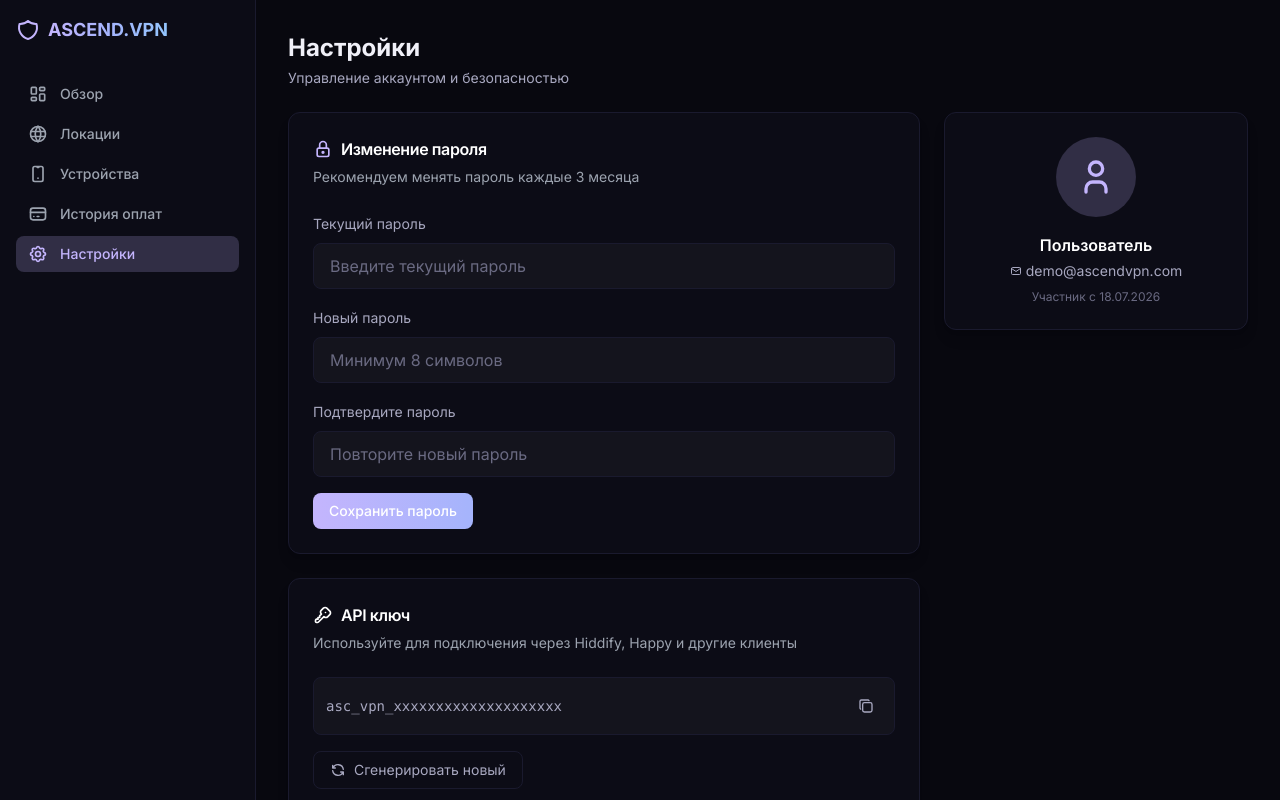
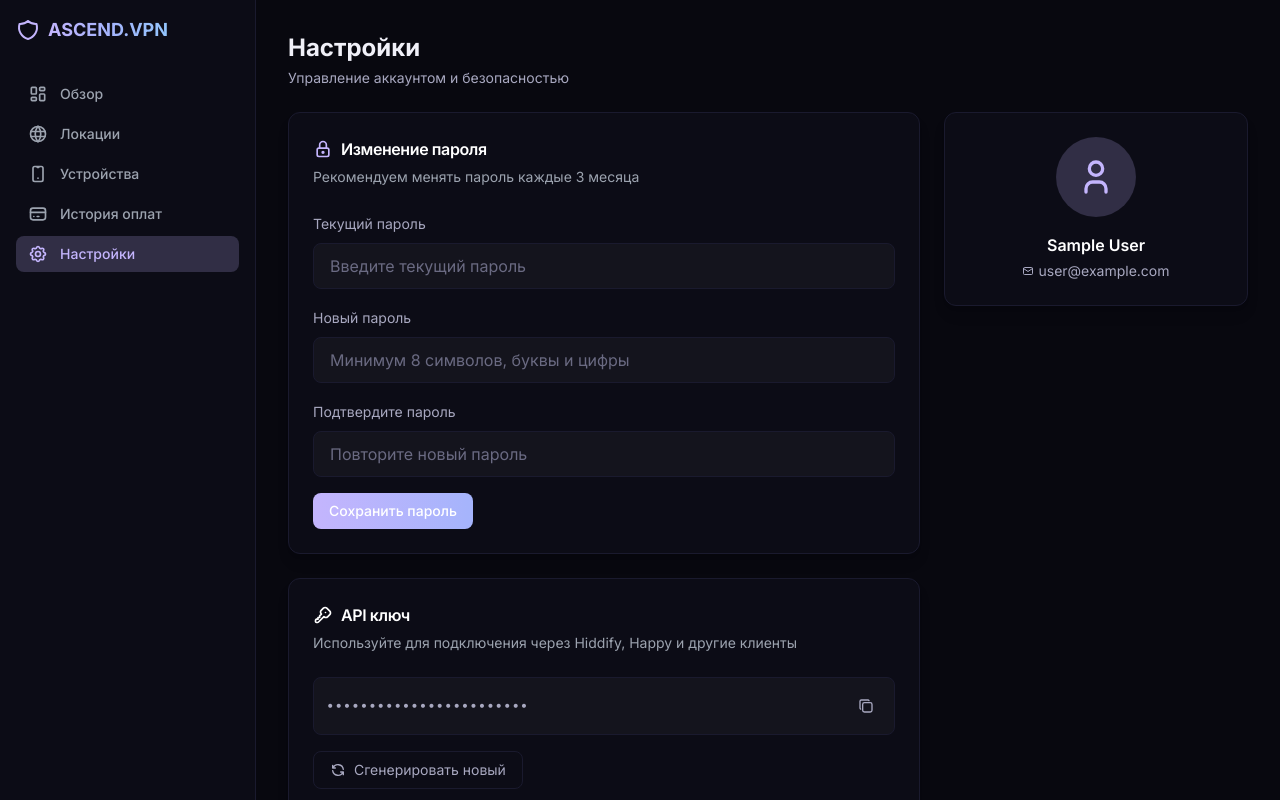
Before and after one commit to Ap3x0s/ascend.vpn, a Next.js app: page /dashboard/settings in a window 1280 px wide. Shown: the top 800 px of the page. Built offline with nearby package versions, Linux system fonts and the light colour scheme; no server answers; sample sign-in values are in the browser's storage.

Commit message:
fix: resolve CRITICAL and HIGH security vulnerabilities in user-facing pages

```diff
--- /dev/null
+++ b/app/api/change-password/route.ts
@@ -0,0 +1,83 @@
+import { NextResponse } from "next/server";
+import { getServerSession } from "next-auth";
+import { authOptions } from "@/lib/auth";
+import bcrypt from "bcryptjs";
+import { prisma } from "@/lib/db";
+import { rateLimit } from "@/lib/rate-limit";
+
+export async function POST(request: Request) {
+  try {
+    const ip = request.headers.get("x-forwarded-for") ?? "unknown";
+    const rl = rateLimit(`change-password:${ip}`, 5, 60000);
+    if (!rl.allowed) {
+      return NextResponse.json(
+        { error: "Too many attempts. Please try again later." },
+        { status: 429 }
+      );
+    }
+
+    const session = await getServerSession(authOptions);
+    if (!session?.user) {
+      return NextResponse.json(
+        { error: "Unauthorized" },
+        { status: 401 }
+      );
+    }
+
+    const userId = (session.user as any).id;
+    const { currentPassword, newPassword } = await request.json();
+
+    if (!currentPassword || !newPassword) {
+      return NextResponse.json(
+        { error: "Current and new passwords are required" },
+        { status: 400 }
+      );
+    }
+
+    if (newPassword.length < 8) {
+      return NextResponse.json(
+        { error: "New password must be at least 8 characters" },
+        { status: 400 }
+      );
+    }
+
+    if (!/[a-zA-Zа-яА-Я]/.test(newPassword) || !/[0-9]/.test(newPassword)) {
+      return NextResponse.json(
+        { error: "New password must contain both letters and numbers" },
+        { status: 400 }
+      );
+    }
+
+    const user = await prisma.user.findUnique({ where: { id: userId } });
+    if (!user) {
+      return NextResponse.json(
+        { error: "User not found" },
+        { status: 404 }
+      );
+    }
+
+    const isPasswordValid = await bcrypt.compare(
+      currentPassword,
+      user.passwordHash
+    );
+    if (!isPasswordValid) {
+      return NextResponse.json(
+        { error: "Current password is incorrect" },
+        { status: 400 }
+      );
+    }
+
+    const passwordHash = await bcrypt.hash(newPassword, 12);
+    await prisma.user.update({
+      where: { id: userId },
+      data: { passwordHash },
+    });
+
+    return NextResponse.json({ success: true });
+  } catch {
+    return NextResponse.json(
+      { error: "Internal server error" },
+      { status: 500 }
+    );
+  }
+}
--- a/app/api/register/route.ts
+++ b/app/api/register/route.ts
@@ -1,15 +1,56 @@
 import { NextResponse } from "next/server";
 import bcrypt from "bcryptjs";
 import { prisma } from "@/lib/db";
+import { rateLimit } from "@/lib/rate-limit";
+
+const EMAIL_REGEX = /^[^\s@]+@[^\s@]+\.[^\s@]+$/;
 
 export async function POST(request: Request) {
   try {
+    // Rate limiting
+    const ip = request.headers.get("x-forwarded-for") ?? "unknown";
+    const rl = rateLimit(`register:${ip}`, 5, 60000);
+    if (!rl.allowed) {
+      return NextResponse.json(
+        { error: "Too many attempts. Please try again later." },
+        { status: 429 }
+      );
+    }
+
+    // Origin header check for CSRF protection
+    const origin = request.headers.get("origin");
+    const host = request.headers.get("host");
+    if (origin && host) {
+      try {
+        const originUrl = new URL(origin);
+        if (originUrl.host !== host) {
+          return NextResponse.json(
+            { error: "Invalid origin" },
+            { status: 403 }
+          );
+        }
+      } catch {
+        return NextResponse.json(
+          { error: "Invalid origin" },
+          { status: 403 }
+        );
+      }
+    }
+
     const body = await request.json();
     const { email, password } = body;
 
     if (!email || !password) {
       return NextResponse.json(
         { error: "Email and password are required" },
+        { status: 400 }
+      );
+    }
+
+    // Email format validation
+    if (!EMAIL_REGEX.test(email)) {
+      return NextResponse.json(
+        { error: "Invalid email format" },
         { status: 400 }
       );
     }
@@ -21,27 +62,47 @@ export async function POST(request: Request) {
       );
     }
 
+    // Password complexity: must contain letters and numbers
+    if (!/[a-zA-Zа-яА-Я]/.test(password) || !/[0-9]/.test(password)) {
+      return NextResponse.json(
+        { error: "Password must contain both letters and numbers" },
+        { status: 400 }
+      );
+    }
+
     const existingUser = await prisma.user.findUnique({
       where: { email },
     });
 
     if (existingUser) {
+      // Generic response to prevent account enumeration
       return NextResponse.json(
-        { error: "User already exists" },
-        { status: 400 }
+        {
+          success: true,
+          message:
+            "Если этот email не зарегистрирован, вы получите письмо с инструкциями.",
+        },
+        { status: 201 }
       );
     }
 
-    const passwordHash = await bcrypt.hash(password, 10);
+    const passwordHash = await bcrypt.hash(password, 12);
 
-    const user = await prisma.user.create({
+    await prisma.user.create({
       data: {
         email,
         passwordHash,
       },
     });
 
-    return NextResponse.json({ userId: user.id }, { status: 201 });
+    return NextResponse.json(
+      {
+        success: true,
+        message:
+          "Если этот email не зарегистрирован, вы получите письмо с инструкциями.",
+      },
+      { status: 201 }
+    );
   } catch {
     return NextResponse.json(
       { error: "Internal server error" },
--- a/app/dashboard/devices/page.tsx
+++ b/app/dashboard/devices/page.tsx
@@ -1,6 +1,8 @@
 "use client";
 
-import { useState } from "react";
+import { useState, useEffect } from "react";
+import { useSession } from "next-auth/react";
+import { useRouter } from "next/navigation";
 import { Card, CardContent } from "@/components/ui/card";
 import {
   IconDeviceDesktop,
@@ -66,7 +68,23 @@ function getTimeAgo(date: Date): string {
 }
 
 export default function DevicesPage() {
+  const { data: session, status } = useSession();
+  const router = useRouter();
   const [devices, setDevices] = useState(mockDevices);
+
+  useEffect(() => {
+    if (status === "unauthenticated") {
+      router.push("/login");
+    }
+  }, [status, router]);
+
+  if (status === "loading") {
+    return <div className="flex items-center justify-center min-h-[50vh]"><p className="text-muted">Загрузка...</p></div>;
+  }
+
+  if (status === "unauthenticated") {
+    return null;
+  }
 
   const activeDevices = devices.filter((d) => d.isActive).length;
 
--- a/app/dashboard/locations/page.tsx
+++ b/app/dashboard/locations/page.tsx
@@ -1,5 +1,8 @@
 "use client";
 
+import { useEffect } from "react";
+import { useSession } from "next-auth/react";
+import { useRouter } from "next/navigation";
 import { Card, CardContent } from "@/components/ui/card";
 import {
   IconWorld,
@@ -76,6 +79,23 @@ const locations = [
 ];
 
 export default function LocationsPage() {
+  const { data: session, status } = useSession();
+  const router = useRouter();
+
+  useEffect(() => {
+    if (status === "unauthenticated") {
+      router.push("/login");
+    }
+  }, [status, router]);
+
+  if (status === "loading") {
+    return <div className="flex items-center justify-center min-h-[50vh]"><p className="text-muted">Загрузка...</p></div>;
+  }
+
+  if (status === "unauthenticated") {
+    return null;
+  }
+
   const totalDownload = locations.reduce((sum, loc) => sum + loc.myTraffic.download, 0);
   const totalUpload = locations.reduce((sum, loc) => sum + loc.myTraffic.upload, 0);
   const totalTraffic = totalDownload + totalUpload;
--- a/app/dashboard/payments/page.tsx
+++ b/app/dashboard/payments/page.tsx
@@ -1,6 +1,8 @@
 "use client";
 
 import { useState, useEffect, useCallback } from "react";
+import { useSession } from "next-auth/react";
+import { useRouter } from "next/navigation";
 import { Card, CardContent, CardHeader, CardTitle } from "@/components/ui/card";
 import {
   IconReceipt,
@@ -28,7 +30,15 @@ const allPayments = Array.from({ length: 25 }, (_, i) => ({
 const ITEMS_PER_PAGE = 10;
 
 export default function PaymentsPage() {
+  const { data: session, status } = useSession();
+  const router = useRouter();
   const [currentPage, setCurrentPage] = useState(1);
+
+  useEffect(() => {
+    if (status === "unauthenticated") {
+      router.push("/login");
+    }
+  }, [status, router]);
 
   const totalPages = Math.ceil(allPayments.length / ITEMS_PER_PAGE);
   const startIndex = (currentPage - 1) * ITEMS_PER_PAGE;
@@ -46,6 +56,14 @@ export default function PaymentsPage() {
     window.addEventListener("keydown", handleKeyDown);
     return () => window.removeEventListener("keydown", handleKeyDown);
   }, [handleKeyDown]);
+
+  if (status === "loading") {
+    return <div className="flex items-center justify-center min-h-[50vh]"><p className="text-muted">Загрузка...</p></div>;
+  }
+
+  if (status === "unauthenticated") {
+    return null;
+  }
 
   const getPaginationRange = () => {
     const range: (number | string)[] = [];
--- a/app/dashboard/settings/page.tsx
+++ b/app/dashboard/settings/page.tsx
@@ -1,6 +1,8 @@
 "use client";
 
 import { useState } from "react";
+import { useSession } from "next-auth/react";
+import { useRouter } from "next/navigation";
 import { Card, CardContent, CardHeader, CardTitle, CardDescription } from "@/components/ui/card";
 import {
   IconLock,
@@ -14,9 +16,13 @@ import {
 } from "@tabler/icons-react";
 
 export default function SettingsPage() {
+  const { data: session, status } = useSession();
+  const router = useRouter();
   const [currentPassword, setCurrentPassword] = useState("");
   const [newPassword, setNewPassword] = useState("");
   const [confirmPassword, setConfirmPassword] = useState("");
+  const [passwordMessage, setPasswordMessage] = useState<{ type: "success" | "error"; text: string } | null>(null);
+  const [isChangingPassword, setIsChangingPassword] = useState(false);
   const [copied, setCopied] = useState(false);
   const [notifications, setNotifications] = useState({
     email: true,
@@ -24,11 +30,67 @@ export default function SettingsPage() {
     marketing: false,
   });
 
+  if (status === "loading") {
+    return <div className="flex items-center justify-center min-h-[50vh]"><p className="text-muted">Загрузка...</p></div>;
+  }
+
+  if (status === "unauthenticated") {
+    router.push("/login");
+    return null;
+  }
+
+  const handleChangePassword = async (e: React.FormEvent) => {
+    e.preventDefault();
+    setPasswordMessage(null);
+
+    if (newPassword !== confirmPassword) {
+      setPasswordMessage({ type: "error", text: "Пароли не совпадают" });
+      return;
+    }
+
+    if (newPassword.length < 8) {
+      setPasswordMessage({ type: "error", text: "Пароль должен быть минимум 8 символов" });
+      return;
+    }
+
+    if (!/[a-zA-Zа-яА-Я]/.test(newPassword) || !/[0-9]/.test(newPassword)) {
+      setPasswordMessage({ type: "error", text: "Пароль должен содержать буквы и цифры" });
+      return;
+    }
+
+    setIsChangingPassword(true);
+    try {
+      const res = await fetch("/api/change-password", {
+        method: "POST",
+        headers: { "Content-Type": "application/json" },
+        body: JSON.stringify({ currentPassword, newPassword }),
+      });
+
+      const data = await res.json();
+
+      if (!res.ok) {
+        setPasswordMessage({ type: "error", text: data.error || "Ошибка при смене пароля" });
+        return;
+      }
+
+      setPasswordMessage({ type: "success", text: "Пароль успешно изменён" });
+      setCurrentPassword("");
+      setNewPassword("");
+      setConfirmPassword("");
+    } catch {
+      setPasswordMessage({ type: "error", text: "Ошибка соединения с сервером" });
+    } finally {
+      setIsChangingPassword(false);
+    }
+  };
+
   const handleCopyKey = () => {
     navigator.clipboard.writeText("asc_vpn_xxxxxxxxxxxxxxxxxxxx");
     setCopied(true);
     setTimeout(() => setCopied(false), 2000);
   };
+
+  const userEmail = (session?.user as any)?.email || "Неизвестно";
 
   return (
     <div className="space-y-6">
@@ -51,7 +113,8 @@ export default function SettingsPage() {
                 Рекомендуем менять пароль каждые 3 месяца
               </CardDescription>
             </CardHeader>
-            <CardContent className="space-y-4">
+            <CardContent>
+              <form onSubmit={handleChangePassword} className="space-y-4">
                 <div className="space-y-2">
                   <label className="text-sm text-muted">Текущий пароль</label>
                   <input
@@ -60,6 +123,7 @@ export default function SettingsPage() {
                     onChange={(e) => setCurrentPassword(e.target.value)}
                     className="w-full px-4 py-2.5 rounded-lg bg-white/[0.03] border border-border text-white placeholder:text-dim focus:border-accent-purple focus:outline-none transition-colors"
                     placeholder="Введите текущий пароль"
+                    required
                   />
                 </div>
                 <div className="space-y-2">
@@ -69,7 +133,8 @@ export default function SettingsPage() {
                     value={newPassword}
                     onChange={(e) => setNewPassword(e.target.value)}
                     className="w-full px-4 py-2.5 rounded-lg bg-white/[0.03] border border-border text-white placeholder:text-dim focus:border-accent-purple focus:outline-none transition-colors"
-                  placeholder="Минимум 8 символов"
+                    placeholder="Минимум 8 символов, буквы и цифры"
+                    required
                   />
                 </div>
                 <div className="space-y-2">
@@ -80,11 +145,24 @@ export default function SettingsPage() {
                     onChange={(e) => setConfirmPassword(e.target.value)}
                     className="w-full px-4 py-2.5 rounded-lg bg-white/[0.03] border border-border text-white placeholder:text-dim focus:border-accent-purple focus:outline-none transition-colors"
                     placeholder="Повторите новый пароль"
+                    required
                   />
                 </div>
-              <button className="px-4 py-2 rounded-lg bg-gradient-to-r from-accent-purple to-accent-violet text-white text-sm font-medium hover:scale-105 transition-transform">
-                Сохранить пароль
+
+                {passwordMessage && (
+                  <p className={`text-sm ${passwordMessage.type === "success" ? "text-green-400" : "text-red-400"}`}>
+                    {passwordMessage.text}
+                  </p>
+                )}
+
+                <button
+                  type="submit"
+                  disabled={isChangingPassword}
+                  className="px-4 py-2 rounded-lg bg-gradient-to-r from-accent-purple to-accent-violet text-white text-sm font-medium hover:scale-105 transition-transform disabled:opacity-50 disabled:cursor-not-allowed"
+                >
+                  {isChangingPassword ? "Сохранение..." : "Сохранить пароль"}
                 </button>
+              </form>
             </CardContent>
           </Card>
 
@@ -102,7 +180,7 @@ export default function SettingsPage() {
             <CardContent className="space-y-4">
               <div className="flex items-center gap-2 p-3 rounded-lg bg-white/[0.03] border border-border">
                 <code className="flex-1 text-sm text-muted font-mono break-all">
-                  asc_vpn_xxxxxxxxxxxxxxxxxxxx
+                  ••••••••••••••••••••••••
                 </code>
                 <button
                   onClick={handleCopyKey}
@@ -172,12 +250,13 @@ export default function SettingsPage() {
                 <div className="h-20 w-20 rounded-full bg-accent-purple/20 flex items-center justify-center mb-4">
                   <IconUser className="h-10 w-10 text-accent-purple" />
                 </div>
-                <h3 className="font-semibold text-white">Пользователь</h3>
+                <h3 className="font-semibold text-white">
+                  {(session?.user as any)?.name || "Пользователь"}
+                </h3>
                 <p className="text-sm text-muted flex items-center gap-1 mt-1">
                   <IconMail className="w-3 h-3" />
-                  demo@ascendvpn.com
+                  {userEmail}
                 </p>
-                <p className="text-xs text-dim mt-2">Участник с 18.07.2026</p>
               </div>
             </CardContent>
           </Card>
--- a/lib/auth.ts
+++ b/lib/auth.ts
@@ -42,6 +42,7 @@ export const authOptions = {
   ],
   session: {
     strategy: "jwt" as const,
+    maxAge: 30 * 24 * 60 * 60, // 30 days
   },
   callbacks: {
     async jwt({ token, user }: { token: any; user: any }) {
```
Also changed, not shown: app/api/auth/[...nextauth]/route.ts (+19 -1 lines). Lines whose indentation alone changed are shown as unchanged.
